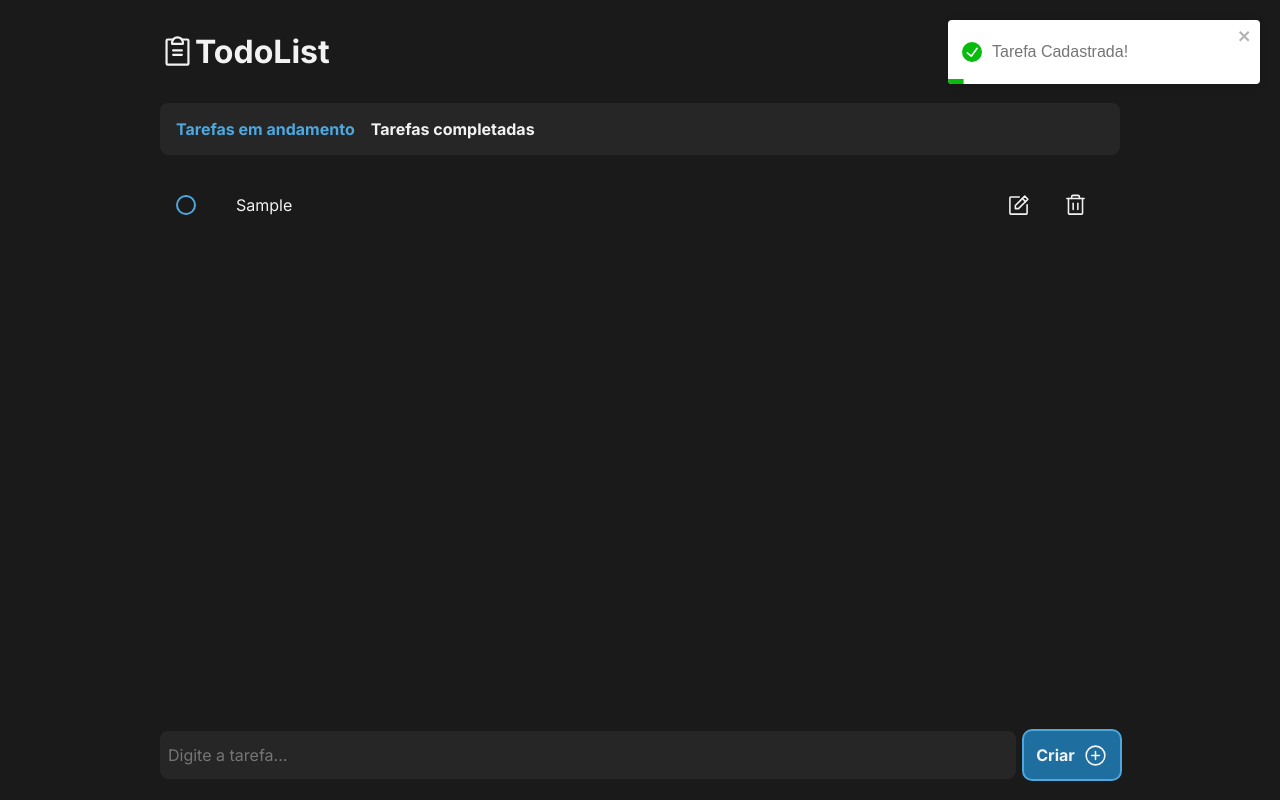
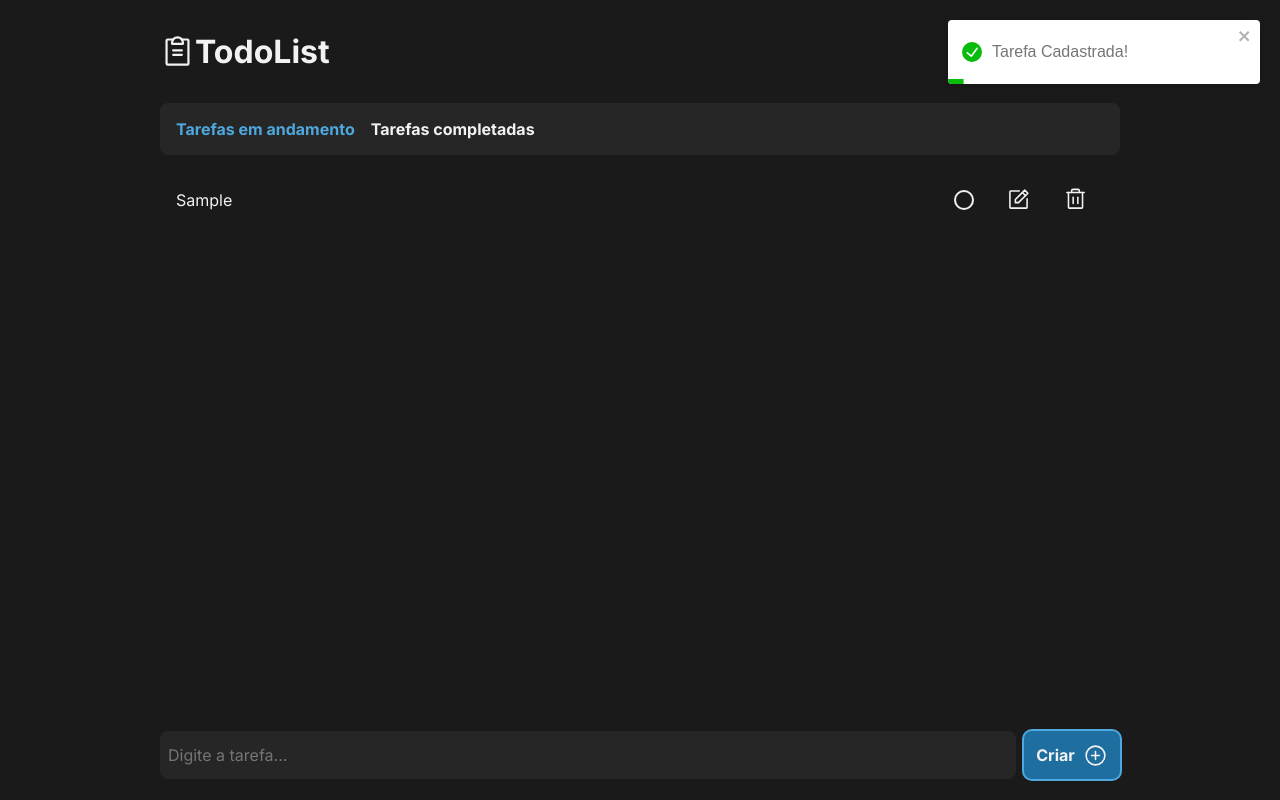
Before and after one commit to SilasSilvaa/TodoList, a React (Vite) app: page / in a window 1280 px wide. Both pictures are taken after typing "Sample" into the empty fields and a click on the button "Criar". Built offline with nearby package versions, Linux system fonts and the light colour scheme.

Commit message:
Ajuste no css e componentes

```diff
--- a/index.html
+++ b/index.html
@@ -7,6 +7,7 @@
   <link rel="preconnect" href="https://fonts.googleapis.com" />
   <link rel="preconnect" href="https://fonts.gstatic.com" crossorigin />
   <link href="https://fonts.googleapis.com/css2?family=Inter:wght@400;700&display=swap" rel="stylesheet" />
+  <link rel="icon" type="image/x-icon" href="/public/favicon.png">
 
   <meta name="viewport" content="width=device-width, initial-scale=1.0" />
   <title>TodoList</title>
--- a/src/components/Task/index.tsx
+++ b/src/components/Task/index.tsx
@@ -1,7 +1,7 @@
 import { useContext } from 'react';
 import { TaskContext } from '../../contexts/TaskContexts';
 
-import { TaskContent } from './styles';
+import { CheckBox, IconsContent, TaskContent } from './styles';
 import { Check, NotePencil, Trash, X } from 'phosphor-react';
 
 // import { formatDistance } from 'date-fns';
@@ -33,6 +33,17 @@ export function Task({ data }: TaskProps) {
         ischecked={data.completed}
         isEditing={isEditing && editingTask?.id === data.id}
       >
+        <p>{data.description}</p>
+
+        {/* <span>
+          {!data.completed &&
+            formatDistance(new Date(data.created), new Date(), {
+              addSuffix: true,
+              locale: pt,
+            })}
+        </span> */}
+        <IconsContent ischecked={data.completed} isEditing={isEditing}>
+          <CheckBox ischecked={data.completed} isEditing={isEditing}>
             <input
               defaultChecked={data.completed}
               type="checkbox"
@@ -43,15 +54,7 @@ export function Task({ data }: TaskProps) {
             <label htmlFor={data.id}>
               <Check size={20} />
             </label>
-        <p>{data.description}</p>
-
-        {/* <span>
-          {!data.completed &&
-            formatDistance(new Date(data.created), new Date(), {
-              addSuffix: true,
-              locale: pt,
-            })}
-        </span> */}
+          </CheckBox>
 
           {isEditing && editingTask?.id === data.id ? (
             <X size={25} onClick={() => handleCancelUpdateTask()} />
@@ -60,6 +63,7 @@ export function Task({ data }: TaskProps) {
           )}
 
           <Trash size={25} onClick={() => handleRemoveTask(data)} />
+        </IconsContent>
       </TaskContent>
     </>
   );
--- a/src/components/Task/styles.ts
+++ b/src/components/Task/styles.ts
@@ -1,8 +1,9 @@
 import styled from "styled-components"
+import { device } from "../../styles/theme/default";
 
 interface isChecked {
     ischecked: boolean;
-    isEditing: boolean;
+    isEditing?: boolean;
 }
 
 export const TaskContent = styled.div<isChecked>`
@@ -18,52 +19,9 @@ export const TaskContent = styled.div<isChecked>`
         margin-top: 1rem;
     }
 
-    input[type="checkbox"]{
-        display: none;
-    }
-
-    label{
-        width: 1.25rem;
-        height: 1.25rem;
-        border-radius: 50%;
-        border: 2px solid ${props => props.isEditing ? props.theme["gray-300"] : props.theme.blue};
-        cursor: ${props => props.isEditing ? 'not-allowed' : 'pointer'};
-        display: flex;
-        align-items: center;
-        justify-content: center;
-
-        svg{
-            display: none;
-        }
-    }
-    input[type="checkbox"]:checked + label {
-        transition: background 0.2s ease-out;
-        background-color: ${props => props.theme.blue};
-
-        svg{
-            display: block;
-            color: ${props => props.theme["gray-100"]}
-        }
-    }
-
-    input[type="checkbox"]+ label {
-        ${props => props.isEditing ? `
-        `: `
-        &:hover {
-            transition: background 0.2s ease-out;
-            background: ${props.theme["blue"]};
-
-            svg {
-                display: block;
-                color: ${props.theme["gray-100"]};
-            }
-        }
-        `}
-    }
 
     p{
         flex: 1;
-        padding: 0.5rem;
         color: ${props => props.ischecked || props.isEditing ? props.theme["gray-300"] : props.theme["gray-100"]};
         text-decoration: ${props => props.ischecked && 'line-through'} ;
     }
@@ -72,15 +30,7 @@ export const TaskContent = styled.div<isChecked>`
         color: ${props => props.theme["gray-300"]};
     }
 
-    svg{
-        cursor: pointer;
-        transition: color 0.2s ease-in;
 
-        &:hover{
-            transition: color 0.2s ease-in;
-            color: ${props => props.theme.blue};
-        }
-    }
 
     @keyframes addNewTask {
         from{
@@ -102,4 +52,97 @@ export const TaskContent = styled.div<isChecked>`
         }
     }
 
+        @media ${device.tablet}{
+
+            flex-direction: column;
+            word-break: break-all;
+            align-items: flex-start;
+
+        }
 `
+
+export const CheckBox = styled.div<isChecked>`
+    label{
+        width: 1.25rem;
+        height: 1.25rem;
+        border-radius: 50%;
+        border: 2px solid ${props => props.isEditing ? props.theme["gray-300"] : props.theme["gray-100"]};
+        display: flex;
+        align-items: center;
+        justify-content: center;
+
+        svg{
+            display: none;
+        }
+    }
+
+    input[type="checkbox"]{
+        display: none;
+
+    }
+
+
+    input[type="checkbox"]:checked + label {
+        transition: background 0.2s ease-out;
+        background-color: ${props => props.theme.blue};
+        border: 2px solid ${props => props.theme.blue};
+
+        svg{
+            display: block;
+            color: ${props => props.theme["gray-100"]}
+        }
+    }
+
+    input[type="checkbox"]+ label {
+        ${props => !props.isEditing && `
+        &:hover {
+            border: 2px solid ${props.theme.blue};
+            transition: background 0.2s ease-out;
+            background: ${props.theme["blue"]};
+
+            svg {
+                display: block;
+                color: ${props.theme["gray-100"]};
+            }
+        }
+        `}
+    }
+
+`
+
+export const IconsContent = styled.div<isChecked>`
+    display: flex;
+    align-items: center;
+    justify-content: center;
+    gap: 2rem;
+
+
+    svg{
+        cursor: pointer;
+        transition: color 0.2s ease-in;
+
+        &:hover{
+            transition: color 0.2s ease-in;
+            color: ${props => props.theme.blue};
+        }
+    }
+
+    svg:not(:first-child):not(:last-child){
+        display: ${props => props.ischecked ? 'none' : 'block'};
+
+        &:hover{
+            transition: color 0.2s ease-in;
+            color: ${props => props.isEditing ? props.theme.danger : props.theme.blue};
+        }
+    }
+
+    svg:last-child{
+        color: ${props => props.isEditing ? props.theme["gray-300"] : props.theme["gray-100"]};
+        cursor: ${props => props.isEditing && 'not-allowed'};
+        pointer-events: ${props => props.isEditing && 'none'};
+
+        &:hover{
+            color: ${props => props.isEditing ? '' : props.theme.danger};
+        }
+    }
+`
--- a/src/pages/Home/components/TaskInputRenderer/styles.ts
+++ b/src/pages/Home/components/TaskInputRenderer/styles.ts
@@ -39,10 +39,9 @@ export const SubmitButton = styled.button`
     font-weight:bold;
 
     cursor: pointer;
-    transition: scale 0.2s ease-out;
 
     &:hover{
-    transition: background-color 0.2s ease-in;
+    transition: scale 0.2s ease-out;
     background: ${props => props.theme["blue"]};
     scale: 1.05;
     }
--- a/src/pages/Home/index.tsx
+++ b/src/pages/Home/index.tsx
@@ -14,10 +14,6 @@ export function Home() {
           {tasks.map((task) => {
             if (!task.completed) {
               return <Task key={task.id} data={task} />;
-            } else {
-              <>
-                <span>Sem tarefas em andamento....</span>
-              </>;
             }
           })}
         </Content>
```
Also changed, not shown: public/favicon.png (added). Lines whose indentation alone changed are shown as unchanged.
